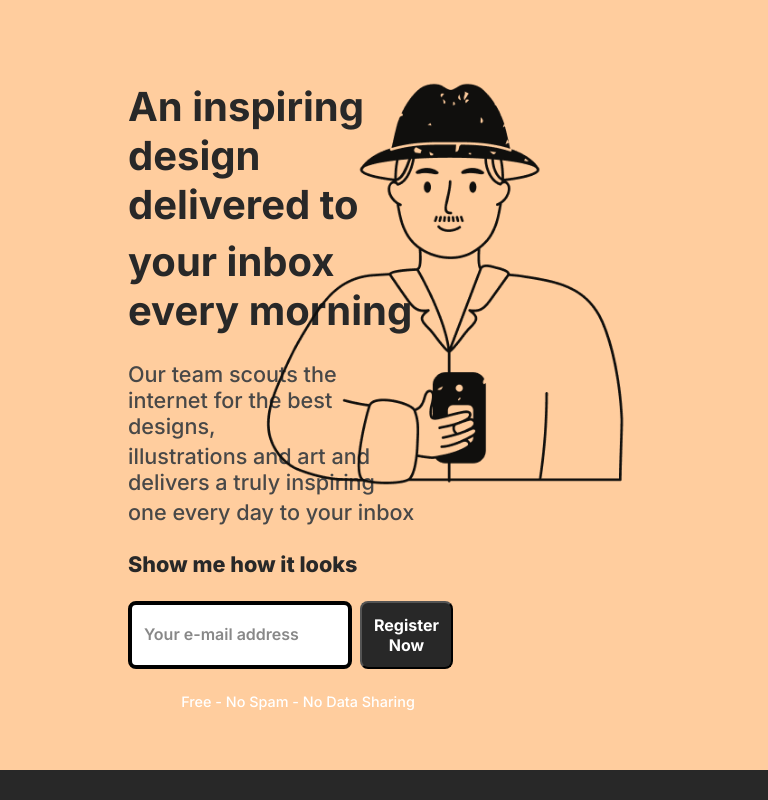
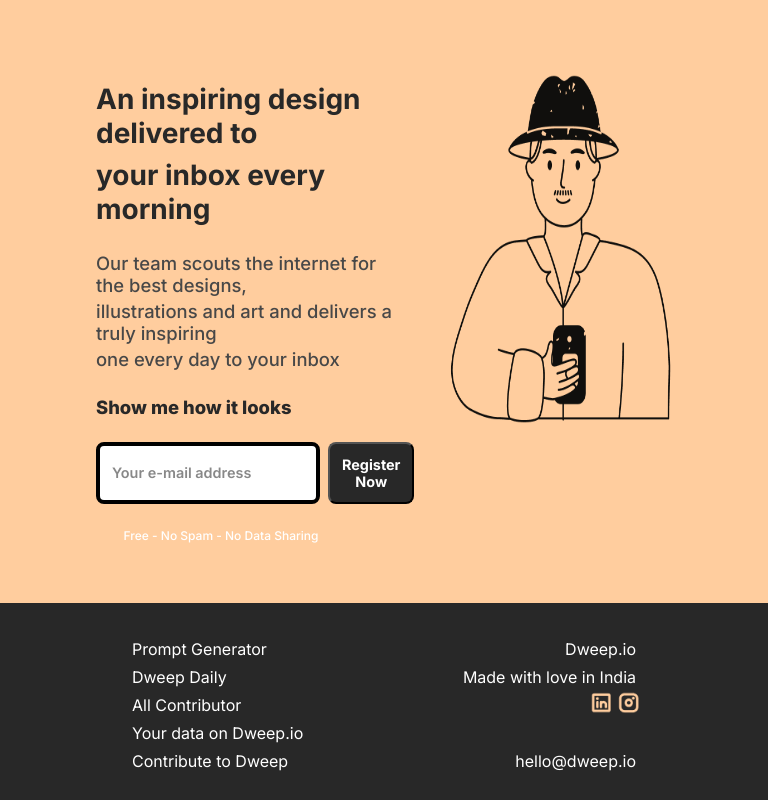
Before and after one commit to rajsingh-19/Micro-Project-1, a plain HTML site: page index.html in a window 768 px wide. Shown: the top 800 px of the page. Drawn offline with Linux system fonts and the light colour scheme.

Commit message:
Added responsiveness for tablet and laptop screen

```diff
--- a/style.css
+++ b/style.css
@@ -6,16 +6,15 @@
     font-family: inter;
 }
 /*      main section css     */
-.main-content-section{
-    /* height: 520px; */
-    padding-top: 44px;
-    padding-bottom: 44px;
-}
 .main-container {
     background-color: #FFCD9E;
     display: flex;
     flex-direction: row;
     padding: 1.5rem 4rem 1rem 8rem;
+}
+.main-content-section{
+    padding-top: 44px;
+    padding-bottom: 44px;
 }
 .main-container-heading{
     font-weight: 700;
@@ -108,3 +107,46 @@
     height: 23px;
     width: 23px;
 }
+
+/*          responsiveness for tablet and laptop screen       */
+@media only screen and (min-width: 768px) and (max-width: 1024px) {
+    .main-container {
+        padding: 1.5rem 3rem 1rem 6rem;
+    }
+    .main-container-heading{
+        font-size: 1.75rem;
+    }
+    .content-description-container{
+        font-size: 1.15rem;
+    }
+    .content-line{
+        font-size: 1.15rem;
+    }
+    .input-box{
+        width: 250px;
+    }
+    .content-line-2{
+        width: 250px;
+    }
+    .dweep-image{
+        height: 450px;
+        width: 320px;
+    }
+    .input-box::placeholder{
+        font-size: 0.9rem;
+    }
+    .btn-register{
+        font-size: 0.9rem;
+        width: 160px;
+    }
+    .content-line-2{
+        font-size: 0.75rem;
+    }
+    .footer-container {
+        padding: 2rem 8rem;
+    }
+    .logo {
+        height: 23px;
+        width: 23px;
+    }
+}
```
